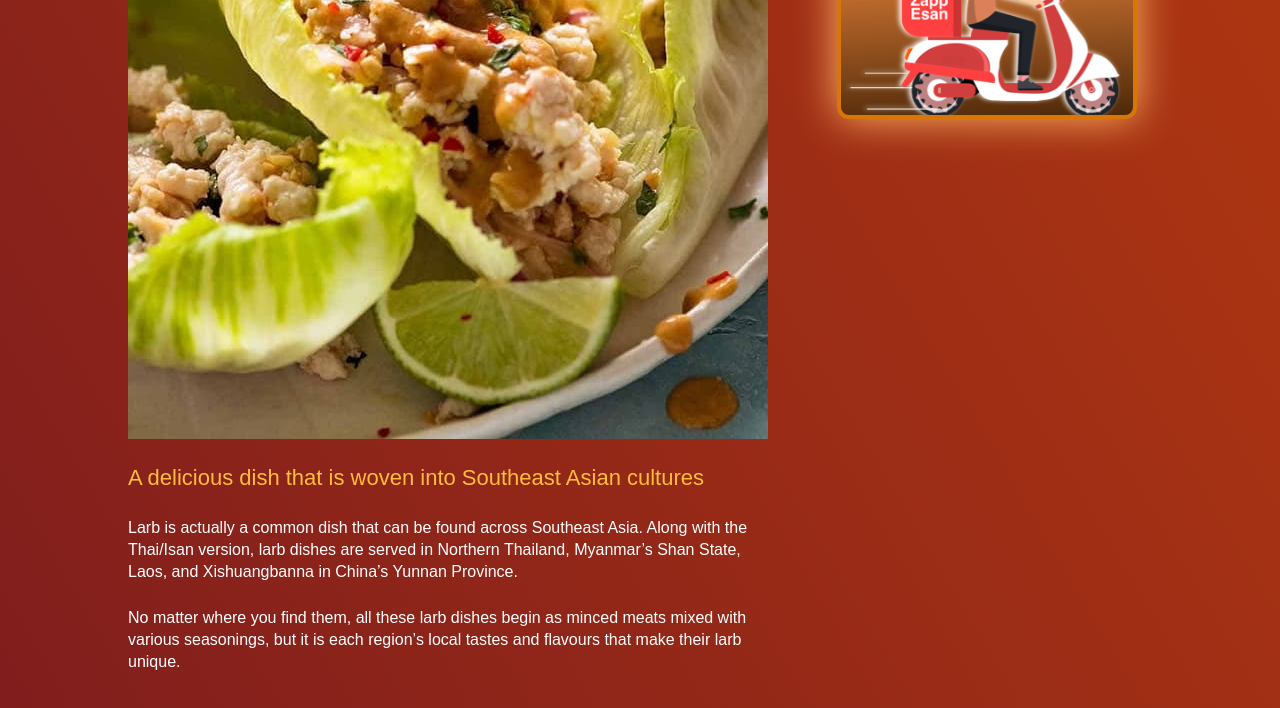
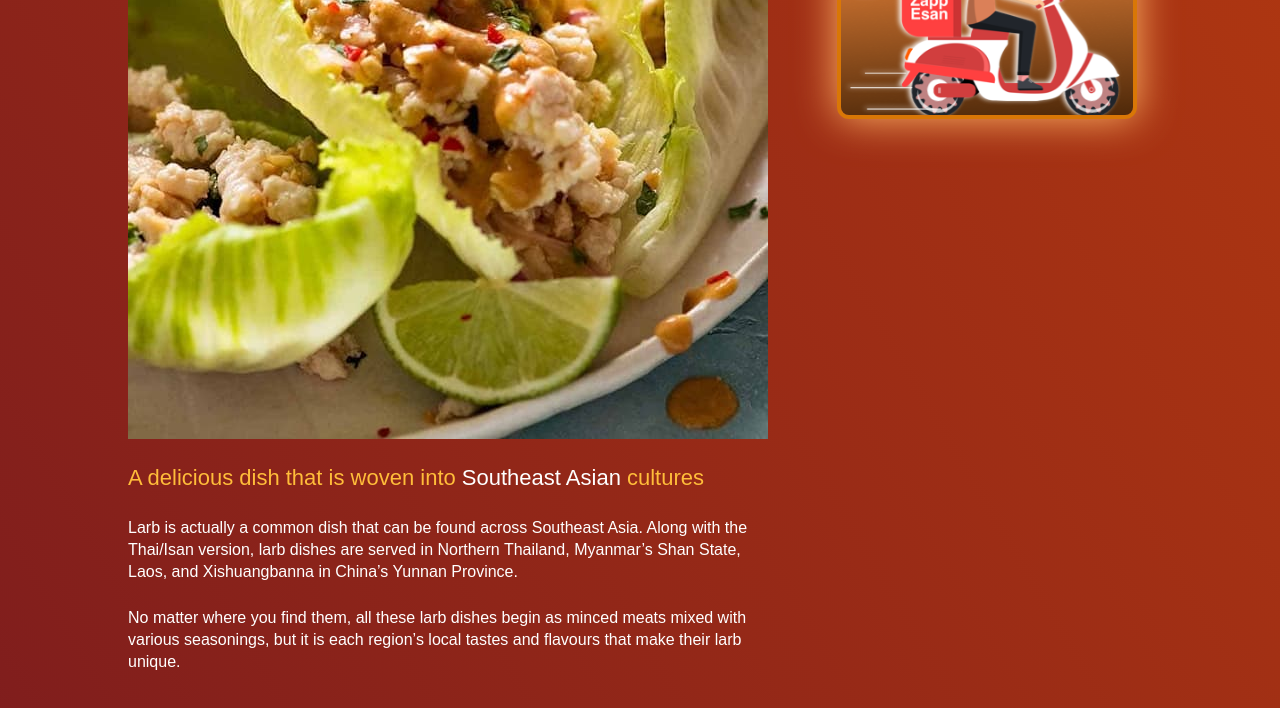
Before and after one commit to Jadisak/zapp, a plain HTML site: page larbmoo/index.html in a window 1280 px wide. Shown: the part 1369-2077 px from the top of the page. Drawn offline with nearby package versions, Linux system fonts and the light colour scheme; a web font is replaced by a local one.

Commit message:
txt-white

```diff
--- a/larbmoo/index.html
+++ b/larbmoo/index.html
@@ -73,7 +73,7 @@
 <h2 id="what-is-larb-the-unsung-hero-of-thailands-isan-cuisine">What Is Larb, The Unsung Hero Of Thailand’s Isan Cuisine?</h2>
 <p>Let’s delve into the wonders of Northeast Thailand, or Isan, cuisine, featuring the spicy flavours at the heart and soul of Northeastern Thai communities.</p>
 <p><img src="/images/larb-moo-3.jpg" alt="Larb Kai"></p>
-<h2 id="a-delicious-dish-that-is-woven-into-southeast-asian-cultures">A delicious dish that is woven into Southeast Asian cultures</h2>
+<h2 id="a-delicious-dish-that-is-woven-into-southeast-asian-cultures">A delicious dish that is woven into <span class="text-white"> Southeast Asian </span> cultures</h2>
 <p>Larb is actually a common dish that can be found across Southeast Asia. Along with the Thai/Isan version, larb dishes are served in Northern Thailand, Myanmar’s Shan State, Laos, and Xishuangbanna in China’s Yunnan Province.</p>
 <p>No matter where you find them, all these larb dishes begin as minced meats mixed with various seasonings, but it is each region’s local tastes and flavours that make their larb unique.</p>
 </div>
```
